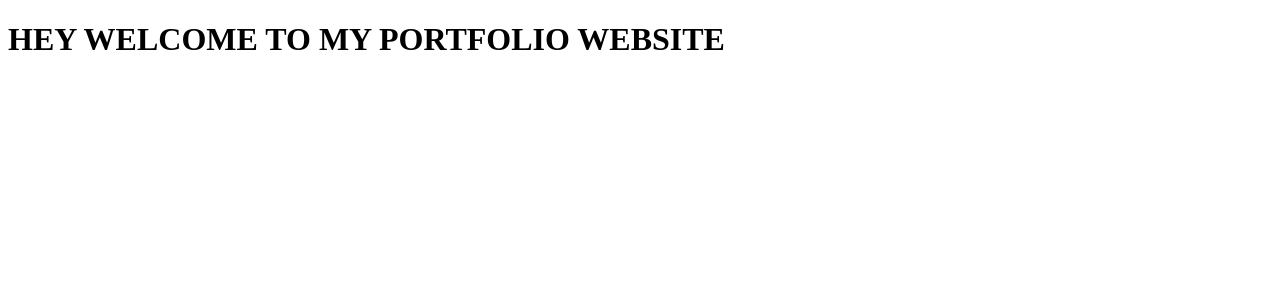
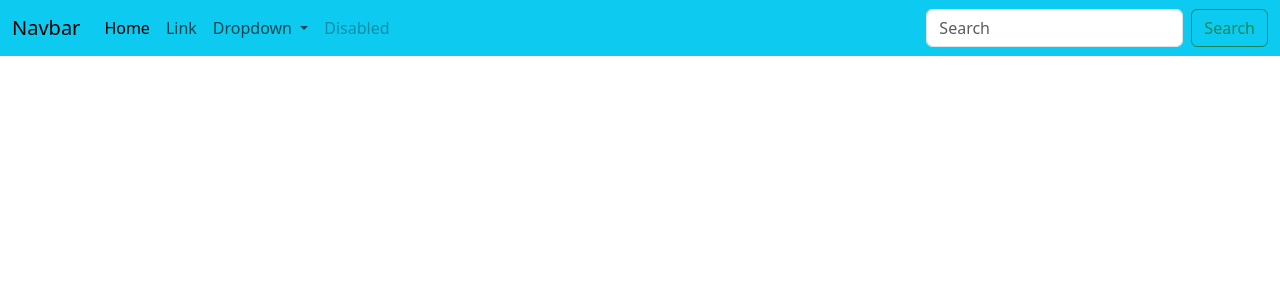
Before and after one commit to mrudulav1/PORTFOLIOPROJECT, a Django app: page / in a window 1280 px wide. Shown: the top 300 px of the page. Run offline with Django 5.2, Linux system fonts and the light colour scheme.

Commit message:
new updations

```diff
--- a/App/urls.py
+++ b/App/urls.py
@@ -1,10 +1,8 @@
+from django.urls import path
 from App import views
-from django.urls import path,include
+
+
 
 urlpatterns = [
-    path('',views.index,name="index"),
-    path('contact',views.contact,name="contact"),
-    path('about',views.about,name="about"),
-
-
+  path('',views.index,name='index'),
 ]
--- a/App/views.py
+++ b/App/views.py
@@ -3,9 +3,3 @@ from django.shortcuts import render
 
 def index(request):
     return render(request,'index.html')
-
-def contact(request):
-    return render(request,'contact.html')
-
-def about(request):
-    return render(request,'about.html')
--- a/portfolio/urls.py
+++ b/portfolio/urls.py
@@ -19,5 +19,5 @@ from django.urls import path,include
 
 urlpatterns = [
     path('admin/', admin.site.urls),
-    path("",include('App.urls')),
+    path('',include('App.urls')),
 ]
--- a/templates/about.html
+++ /dev/null
@@ -1 +0,0 @@
-<h1>About Page</h1>
--- a/templates/contact.html
+++ /dev/null
@@ -1 +0,0 @@
-<h1>Contact Page</h1>
--- a/templates/index.html
+++ b/templates/index.html
@@ -1,13 +1,67 @@
-<!DOCTYPE html>
+<!doctype html>
 <html lang="en">
+
 <head>
-    <meta charset="UTF-8">
-    <meta name="viewport" content="width=device-width, initial-scale=1.0">
-    <title>PYTHON PROJETS</title>
+    <meta charset="utf-8">
+    <meta name="viewport" content="width=device-width, initial-scale=1">
+    <title>Mastermind</title>
+    <link href="https://cdn.jsdelivr.net/npm/bootstrap@5.3.3/dist/css/bootstrap.min.css" rel="stylesheet"
+        integrity="sha384-QWTKZyjpPEjISv5WaRU9OFeRpok6YctnYmDr5pNlyT2bRjXh0JMhjY6hW+ALEwIH" crossorigin="anonymous">
 </head>
+
 <body>
-    <h1>
-        HEY WELCOME TO MY PORTFOLIO WEBSITE
-    </h1>
+    <!-- <h1>Mastermind</h1> -->
+    <script src="https://cdn.jsdelivr.net/npm/bootstrap@5.3.3/dist/js/bootstrap.bundle.min.js"
+        integrity="sha384-YvpcrYf0tY3lHB60NNkmXc5s9fDVZLESaAA55NDzOxhy9GkcIdslK1eN7N6jIeHz"
+        crossorigin="anonymous"></script>
+
+
+
+    <nav class="navbar navbar-expand-lg bg-info">
+        <div class="container-fluid">
+            <a class="navbar-brand" href="#">Navbar</a>
+            <button class="navbar-toggler" type="button" data-bs-toggle="collapse"
+                data-bs-target="#navbarSupportedContent" aria-controls="navbarSupportedContent" aria-expanded="false"
+                aria-label="Toggle navigation">
+                <span class="navbar-toggler-icon"></span>
+            </button>
+            <div class="collapse navbar-collapse" id="navbarSupportedContent">
+                <ul class="navbar-nav me-auto mb-2 mb-lg-0">
+                    <li class="nav-item">
+                        <a class="nav-link active" aria-current="page" href="#">Home</a>
+                    </li>
+                    <li class="nav-item">
+                        <a class="nav-link" href="#">Link</a>
+                    </li>
+                    <li class="nav-item dropdown">
+                        <a class="nav-link dropdown-toggle" href="#" role="button" data-bs-toggle="dropdown"
+                            aria-expanded="false">
+                            Dropdown
+                        </a>
+                        <ul class="dropdown-menu">
+                            <li><a class="dropdown-item" href="#">Action</a></li>
+                            <li><a class="dropdown-item" href="#">Another action</a></li>
+                            <li>
+                                <hr class="dropdown-divider">
+                            </li>
+                            <li><a class="dropdown-item" href="#">Something else here</a></li>
+                        </ul>
+                    </li>
+                    <li class="nav-item">
+                        <a class="nav-link disabled" aria-disabled="true">Disabled</a>
+                    </li>
+                </ul>
+                <form class="d-flex" role="search">
+                    <input class="form-control me-2" type="search" placeholder="Search" aria-label="Search">
+                    <button class="btn btn-outline-success" type="submit">Search</button>
+                </form>
+            </div>
+        </div>
+    </nav>
+
+
+
+
 </body>
+
 </html>
```
